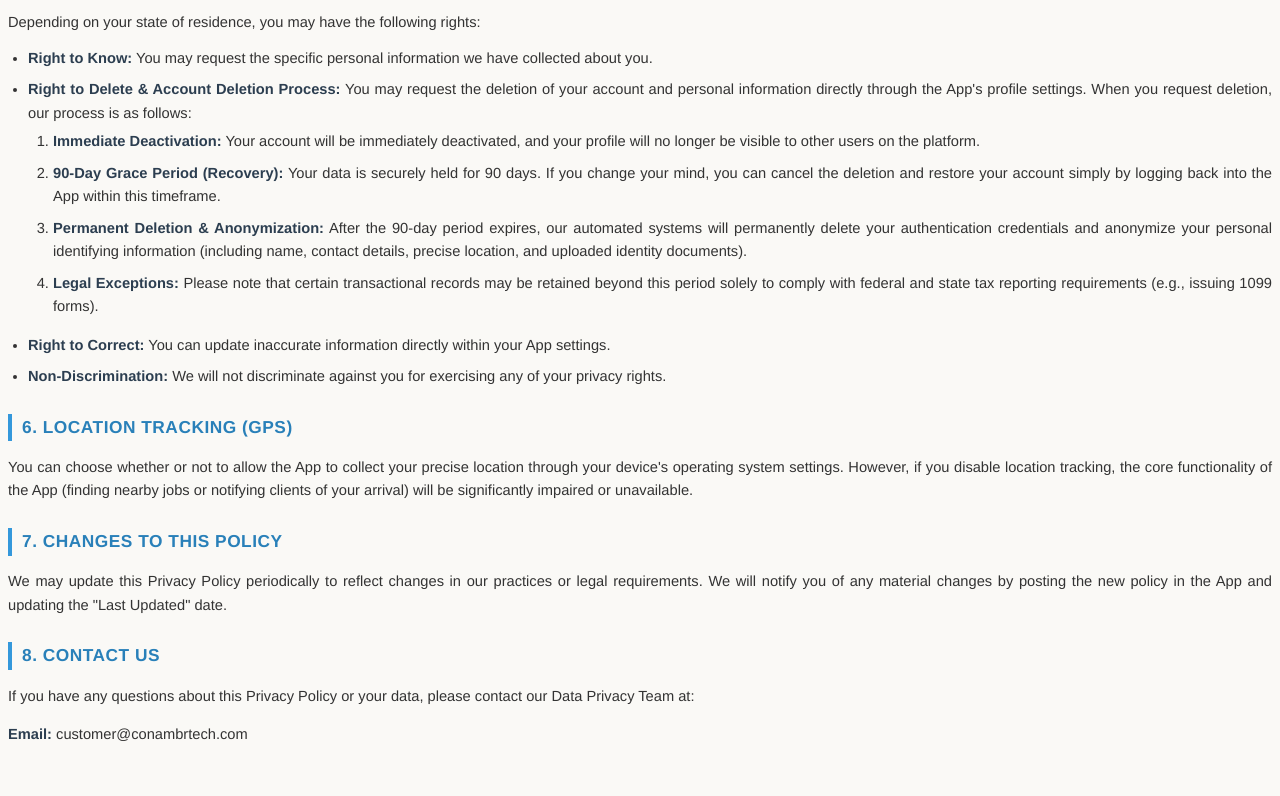
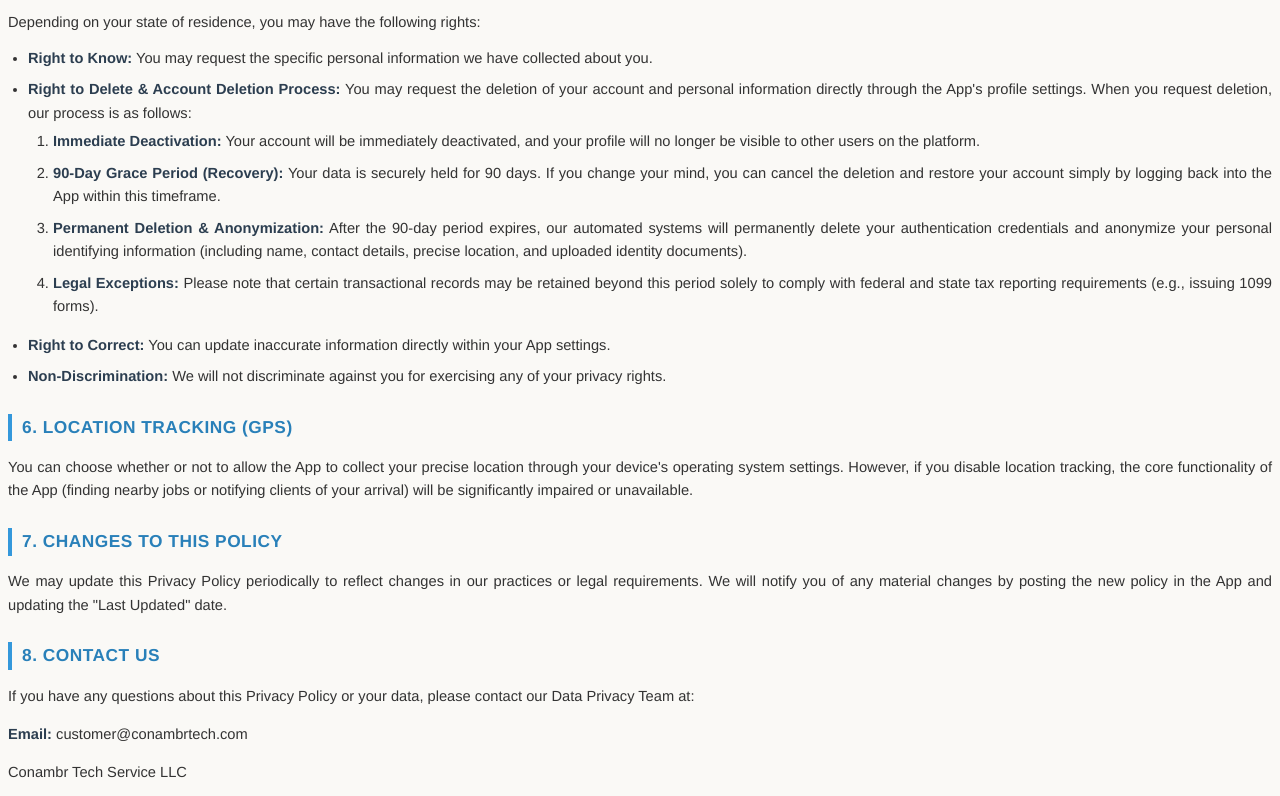
Before and after one commit to adm1825/site-conam, a plain HTML site: page privacy.html in a window 1280 px wide. Shown: the part 1204-2000 px from the top of the page. Before the commit the page ends 1962 px from the top, so only its background shows below. Drawn offline with Linux system fonts and the light colour scheme.

Commit message:
Add company name to contact information in privacy.html

```diff
--- a/privacy.html
+++ b/privacy.html
@@ -132,5 +132,7 @@
     <h2>8. CONTACT US</h2>
     <p>If you have any questions about this Privacy Policy or your data, please contact our Data Privacy Team at:</p>
     <p><strong>Email:</strong> customer@conambrtech.com</p>
+   <p>Conambr Tech Service LLC</p>
+
 </body>
 </html>
```
